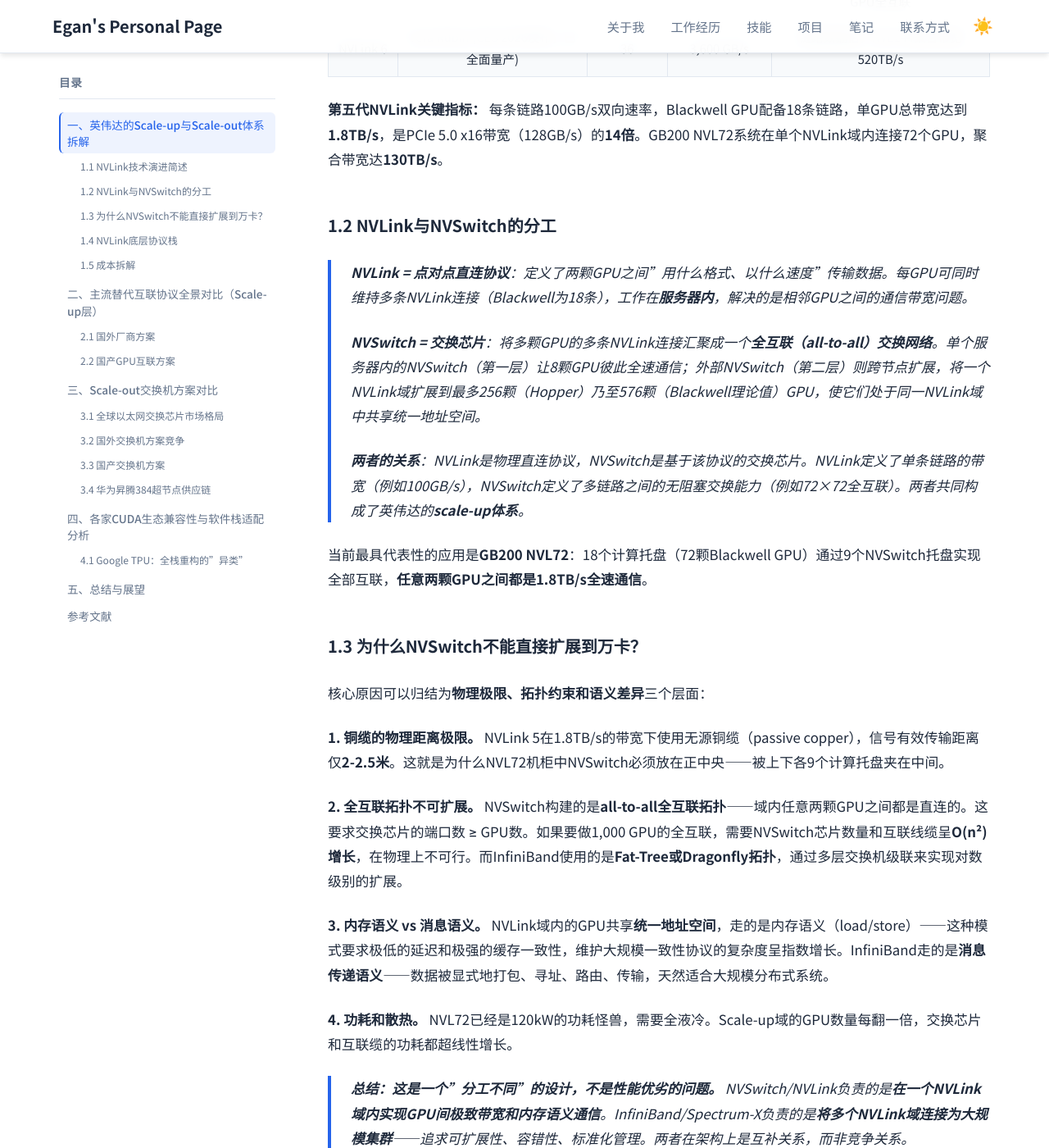
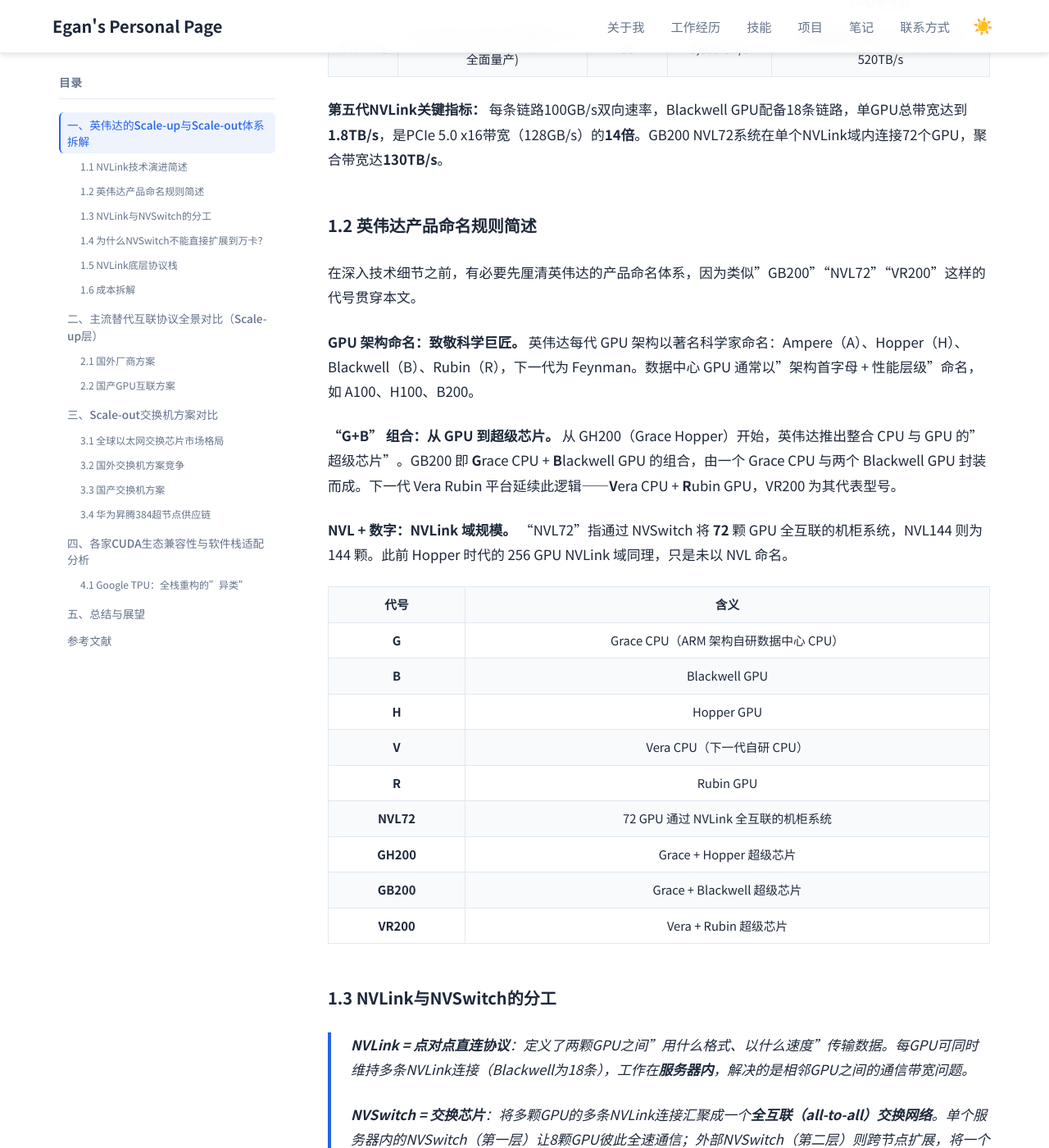
Before and after one commit to Lejun-Hu/Lejun-Hu.github.io, a Jekyll site: the page built from _notes/2026-7-12-GPU_Interconnect_Research.md, in a window 1280 px wide and 1400 px high, scrolled down 2170 px. Shown: the whole window at 82% size. Built offline with Jekyll 4.4.1, drawn with Linux system fonts in a browser that asks for light colours; some of the changed text lies outside the part shown.

Commit message:
feat: 新增1.2英伟达产品命名规则简述，后续小节重新编号

```diff
--- a/_notes/2026-7-12-GPU_Interconnect_Research.md
+++ b/_notes/2026-7-12-GPU_Interconnect_Research.md
@@ -43,7 +43,29 @@ NVLink是一种**自研的专有高速串行互联协议**，用于GPU到GPU以
 
 **第五代NVLink关键指标：** 每条链路100GB/s双向速率，Blackwell GPU配备18条链路，单GPU总带宽达到**1.8TB/s**，是PCIe 5.0 x16带宽（128GB/s）的**14倍**。GB200 NVL72系统在单个NVLink域内连接72个GPU，聚合带宽达**130TB/s**。
 
-### 1.2 NVLink与NVSwitch的分工
+### 1.2 英伟达产品命名规则简述
+
+在深入技术细节之前，有必要先厘清英伟达的产品命名体系，因为类似"GB200""NVL72""VR200"这样的代号贯穿本文。
+
+**GPU 架构命名：致敬科学巨匠。** 英伟达每代 GPU 架构以著名科学家命名：Ampere（A）、Hopper（H）、Blackwell（B）、Rubin（R），下一代为 Feynman。数据中心 GPU 通常以"架构首字母 + 性能层级"命名，如 A100、H100、B200。
+
+**"G+B" 组合：从 GPU 到超级芯片。** 从 GH200（Grace Hopper）开始，英伟达推出整合 CPU 与 GPU 的"超级芯片"。GB200 即 **G**race CPU + **B**lackwell GPU 的组合，由一个 Grace CPU 与两个 Blackwell GPU 封装而成。下一代 Vera Rubin 平台延续此逻辑——**V**era CPU + **R**ubin GPU，VR200 为其代表型号。
+
+**NVL + 数字：NVLink 域规模。** "NVL72"指通过 NVSwitch 将 **72** 颗 GPU 全互联的机柜系统，NVL144 则为 144 颗。此前 Hopper 时代的 256 GPU NVLink 域同理，只是未以 NVL 命名。
+
+| 代号 | 含义 |
+|---|---|
+| **G** | Grace CPU（ARM 架构自研数据中心 CPU） |
+| **B** | Blackwell GPU |
+| **H** | Hopper GPU |
+| **V** | Vera CPU（下一代自研 CPU） |
+| **R** | Rubin GPU |
+| **NVL72** | 72 GPU 通过 NVLink 全互联的机柜系统 |
+| **GH200** | Grace + Hopper 超级芯片 |
+| **GB200** | Grace + Blackwell 超级芯片 |
+| **VR200** | Vera + Rubin 超级芯片 |
+
+### 1.3 NVLink与NVSwitch的分工
 
 > **NVLink = 点对点直连协议**：定义了两颗GPU之间"用什么格式、以什么速度"传输数据。每GPU可同时维持多条NVLink连接（Blackwell为18条），工作在**服务器内**，解决的是相邻GPU之间的通信带宽问题。
 >
@@ -67,14 +89,14 @@ NVLink是一种**自研的专有高速串行互联协议**，用于GPU到GPU以
 
 > **总结：这是一个"分工不同"的设计，不是性能优劣的问题。** NVSwitch/NVLink负责的是**在一个NVLink域内实现GPU间极致带宽和内存语义通信**。InfiniBand/Spectrum-X负责的是**将多个NVLink域连接为大规模集群**——追求可扩展性、容错性、标准化管理。两者在架构上是互补关系，而非竞争关系。
 
-### 1.4 NVLink底层协议栈
+### 1.5 NVLink底层协议栈
 
 - **物理层**：采用自研224G PAM4 SerDes技术。从Ampere的56Gbps → Hopper的112Gbps → Blackwell的224Gbps，SerDes速率持续翻倍。
 - **信令协议**：使用PAM4（四电平脉冲幅度调制），通过4对差分信号线构成一个"sub-link"作为基本物理单元。信号通过铜缆Twinax介质传输。
 - **数据链路层**：使用FLIT（Flow Control Unit）固定大小包格式，包含FEC前向纠错。
 - **协议层**：专有协议，支持GPU间直接内存访问（P2P RDMA-like操作），但与标准RDMA（如RoCEv2）不同。NVLink 3.0起采用分组交换架构，通过NVSwitch芯片实现all-to-all全互联。
 
-### 1.5 成本拆解
+### 1.6 成本拆解
 
 以GB300 NVL72机架（Blackwell Ultra）为例（数据来源：摩根士丹利、SemiAnalysis）：
 
```
Also changed, not shown: other parts of _notes/2026-7-12-GPU_Interconnect_Research.md (+1 -1 lines).
